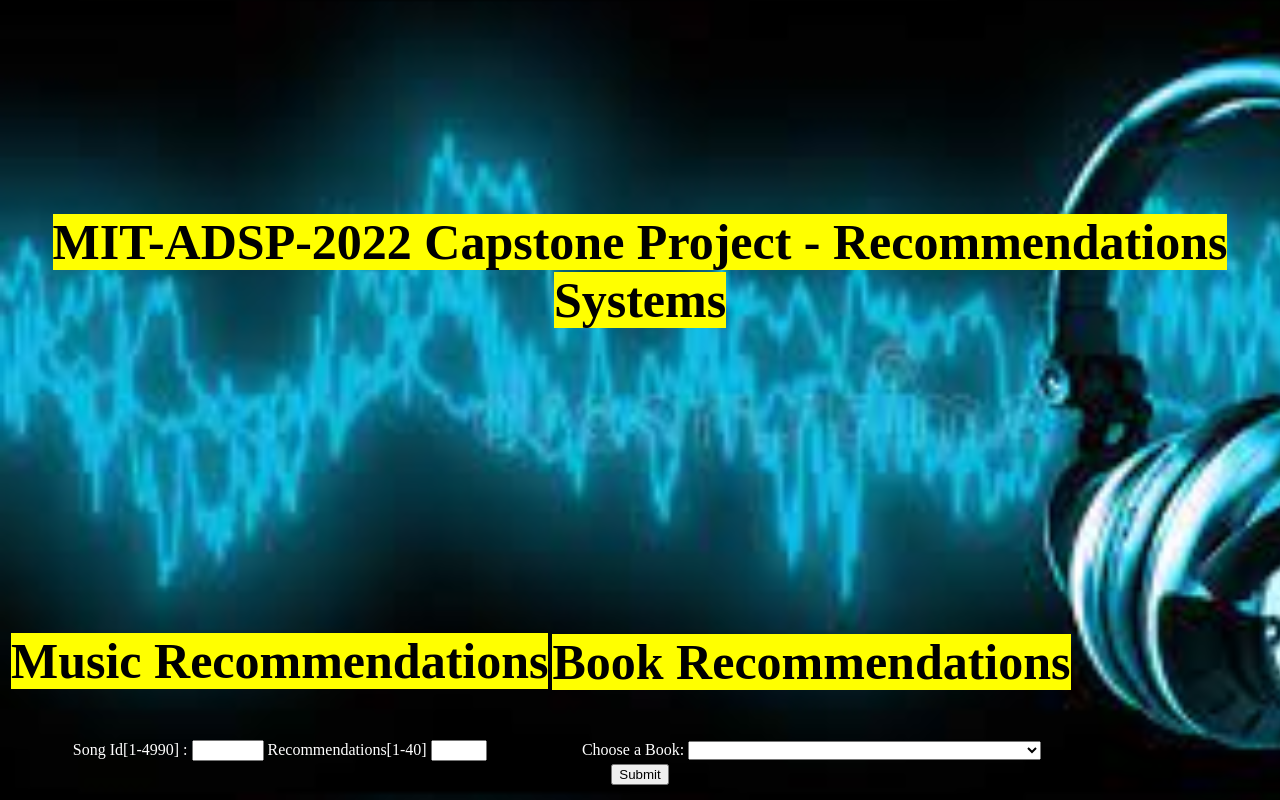
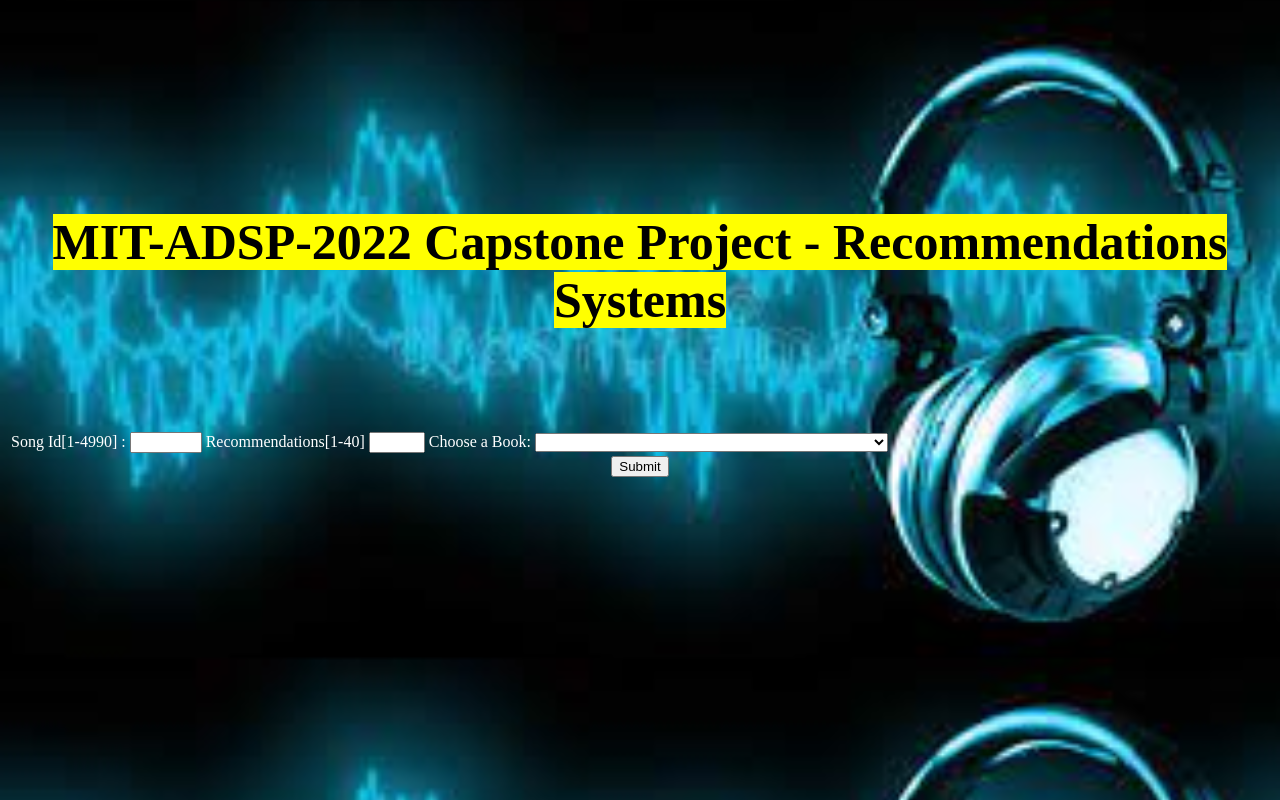
Before and after one commit to mpconsultant/music-recommendations-system, a Flask app: page / in a window 1280 px wide. Run offline with Flask 2, Linux system fonts and the light colour scheme; parts of the project's set-up code (start-up, migrations or seed data) failed here and were passed over.

Commit message:
Add files via upload

```diff
--- a/templates/index.html
+++ b/templates/index.html
@@ -21,7 +21,7 @@
      <tr>
         <td>
 
-           <h3><mark>Music Recommendations</mark></h3>
+
            <label for="quantity"> Song Id[1-4990] :</label>
            <input type="number" id="quantity" name="number" min="1" max="4999"1>
            <label for="recommend">Recommendations[1-40]</label>
@@ -30,7 +30,7 @@
 
        <td>
 
-          <h3><mark>Book  Recommendations</mark></h3>
+
           <label for="books">Choose a Book:</label>
           <select name="books" id="books">
           <option value=" " </option>
```
